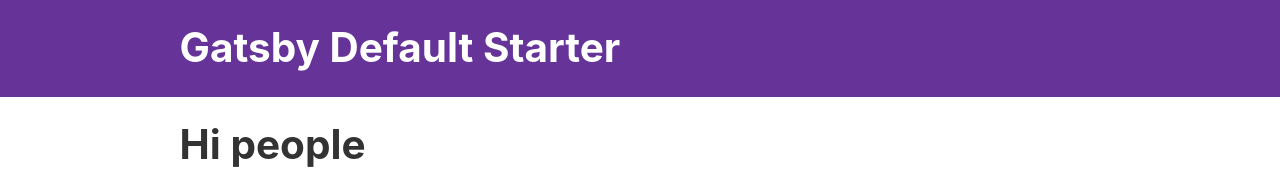
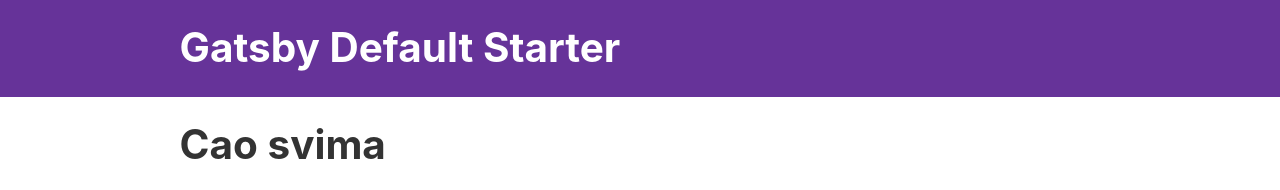
Before and after one commit to vokic/gatsby2, a Gatsby site: page / in a window 1280 px wide. Shown: the top 190 px of the page. Built offline with nearby package versions, Linux system fonts and the light colour scheme; Gatsby itself is replaced by a stand-in of ours.

Commit message:
Update index.js

```diff
--- a/src/pages/index.js
+++ b/src/pages/index.js
@@ -8,7 +8,7 @@ import Seo from "../components/seo"
 const IndexPage = () => (
   <Layout>
     <Seo title="Home" />
-    <h1>Hi people</h1>
+    <h1>Cao svima</h1>
     <p>Welcome to your new Gatsby site.</p>
     <p>Now go build something great.</p>
     <StaticImage
```
